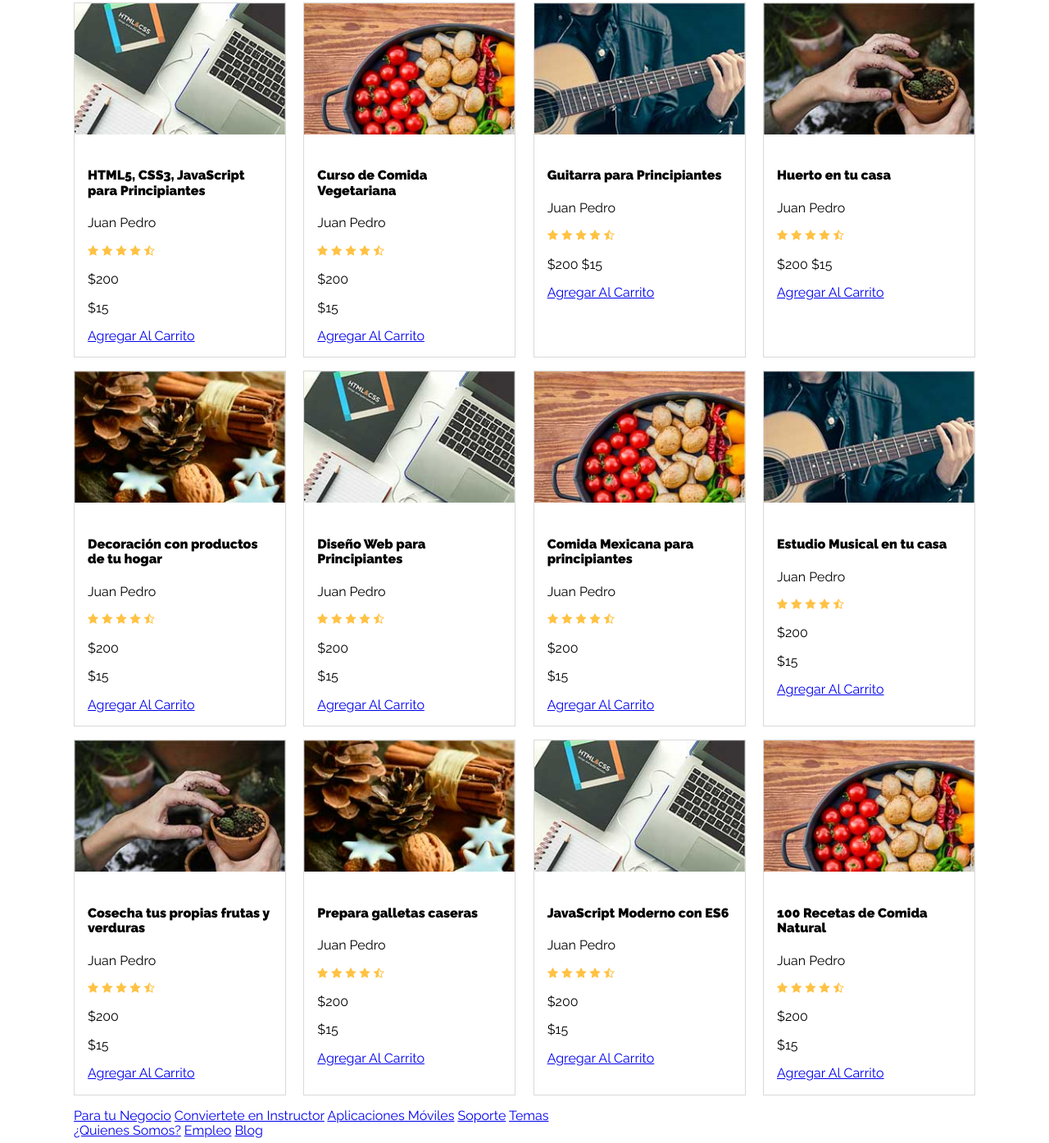
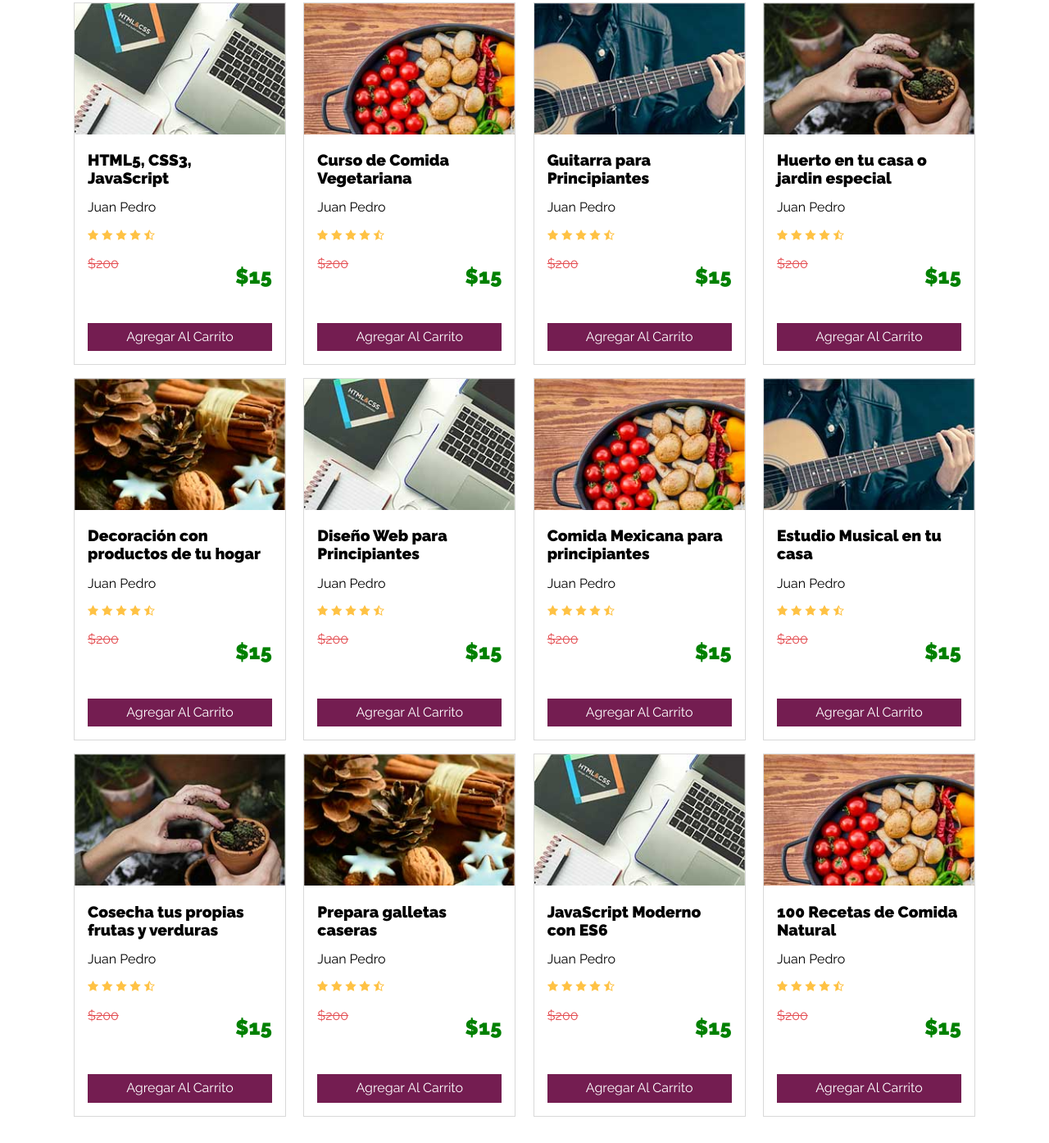
Before and after one commit to HeyItsM3/wk-website, a website: page index.html in a window 1280 px wide. Shown: the part 648-2042 px from the top of the page at 82% size. Drawn offline with nearby package versions, Linux system fonts and the light colour scheme.

Commit message:
Ultimos cambios

```diff
--- a/index.html
+++ b/index.html
@@ -74,7 +74,7 @@
         <div class="curso">
             <img class="imagen-curso" src="img/curso1.jpg">
             <div class="info-curso">
-                <h4>HTML5, CSS3, JavaScript para Principiantes</h4>
+                <h4>HTML5, CSS3, JavaScript</h4>
                 <p>Juan Pedro</p>
                 <img src="img/estrellas.png">
                 <div class="precio">
@@ -84,6 +84,7 @@
                 <a href="#" class="boton" data-id="1">Agregar Al Carrito</a>
             </div>
         </div> <!--.curso-->
+
         <div class="curso">
             <img class="imagen-curso" src="img/curso2.jpg">
             <div class="info-curso">
@@ -97,26 +98,35 @@
                 <a href="#" class="boton" data-id="2">Agregar Al Carrito</a>
             </div>
         </div><!--.curso-->
+
         <div class="curso">
             <img class="imagen-curso" src="img/curso3.jpg">
             <div class="info-curso">
                 <h4>Guitarra para Principiantes</h4>
                 <p>Juan Pedro</p>
                 <img src="img/estrellas.png">
-                <p class="precio">$200 <span>$15</span></p>
+                <div class="precio">
+                    <p class="regular">$200</p>
+                    <p class="oferta">$15</p>
+                </div>
                 <a href="#" class="boton" data-id="3">Agregar Al Carrito</a>
             </div>
         </div> <!--.curso-->
+
         <div class="curso">
             <img class="imagen-curso" src="img/curso4.jpg">
             <div class="info-curso">
-                <h4>Huerto en tu casa</h4>
+                <h4>Huerto en tu casa o jardin especial</h4>
                 <p>Juan Pedro</p>
                 <img src="img/estrellas.png">
-                <p class="precio">$200 <span>$15</span></p>
+                <div class="precio">
+                    <p class="regular">$200</p>
+                    <p class="oferta">$15</p>
+                </div>
                 <a href="#" class="boton" data-id="4">Agregar Al Carrito</a>
             </div>
         </div> <!--.curso-->
+
         <div class="curso">
             <img class="imagen-curso" src="img/curso5.jpg">
             <div class="info-curso">
@@ -130,6 +140,7 @@
                 <a href="#" class="boton" data-id="5">Agregar Al Carrito</a>
             </div>
         </div> <!--.curso-->
+
         <div class="curso">
             <img class="imagen-curso" src="img/curso1.jpg">
             <div class="info-curso">
--- /dev/null
+++ b/scss/_custom.scss
@@ -0,0 +1,226 @@
+@import 'variables';
+@import 'mixins';
+
+html {
+    @include box-sizing(border-box);
+}
+
+*,
+*:after,
+*:before {
+    @include box-sizing(inherit);
+}
+
+body {
+    font-family: $fuente_principal;
+}
+
+.contenedor {
+    max-width: 1100px;
+    margin: 0 auto;
+}
+
+.oculto {
+    display: none;
+}
+
+.centrado {
+    text-align: center;
+    text-transform: uppercase;
+}
+
+.header {
+    display: flex;
+    justify-content: space-between;
+    align-items: center;
+
+    .logo {
+        padding: 1.4rem 0;
+    }
+}
+
+
+.carrito-compras {
+    position: relative;
+    &:hover .contenido{
+        display: block;
+        position: absolute;
+        right: 0;
+        background-color: $gris;
+        padding: 1rem;
+        max-width: 500px;
+
+        image {
+            max-width: 150px;
+        }
+
+        .boton {
+            @include boton($principal);
+        }
+    }
+}
+
+.hero {
+    min-height: 24rem;
+    background-size: cover;
+    color: $blanco;
+    display: flex;
+    align-items: center;
+    @include background-image('../img/hero.jpg');
+
+    .contenido-hero {
+        flex: 1;
+
+        h2 {
+            font-weight: 400;
+            font-size: 2.4rem;
+        }
+
+        p {
+            font-size: 1.2rem;
+        }
+
+        form {
+            position: relative;
+
+            @include tablet () {
+                width: 40%;
+            }
+
+            input[type='submit']{
+                background-color: $blanco;
+                position: absolute;
+                right: 0;
+                top: 1px;
+                @include background-image('../img/lupa.png');
+                width: 2.8rem;
+                height: 2.89rem;
+                display: block;
+                text-indent: -9999px;
+                border: none;
+                cursor: pointer;
+            }
+
+            input[type='text']{
+                width: 100%;
+                height: 3rem;
+            }
+        }
+    }
+}
+
+.barra {
+    min-height: 6rem;
+    padding: 1rem;
+    @include gradiente($secundario, $terciario);
+    color: $blanco;
+    display: flex;
+    align-items: center;
+
+    .iconos {
+        display: flex;
+        flex-direction: column;
+        flex: 1;
+        @include desktop() {
+            flex-direction: row;
+        }
+        .icono {
+            flex: 1;
+            background-position: 5% center!important;
+
+            @include tablet {
+                background-position: 20% center!important;
+            }
+
+            @include desktop {
+                background-position: left center!important;
+            }
+
+            background-size: 2.5rem;
+            text-align: center;
+            &.icono1 {
+                @include background-image('../img/icono1.png');
+            }
+
+            &.icono2 {
+                @include background-image('../img/icono2.png');
+            }
+
+            &.icono3 {
+                @include background-image('../img/icono3.png');
+            }
+        }
+    }
+}
+
+.cursos {
+    display: flex;
+    flex-wrap: wrap;
+    justify-content: space-between;
+    align-items: flex-start;
+
+    .curso {
+
+        .imagen-curso {
+            width: 100%;
+        }
+
+        flex: 0 1 calc(50% - 1rem);
+        border: 1px solid darken($gris, 10);
+        margin-bottom: 1rem;
+
+        @include tablet() {
+            flex: 0 1 calc(33% - 1rem);
+        }
+
+        @include desktop() {
+            flex: 0 1 calc(25% - 1rem);
+        }
+    }
+}
+
+.info-curso {
+    padding: 1rem;
+
+    h4 {
+        margin: 0;
+        font-size: 1.2rem;
+    }
+
+    .precio {
+        display: flex;
+        justify-content: space-between;
+
+        .regular {
+            text-decoration: line-through;
+            color: $terciario;
+        }
+
+        .oferta {
+            font-size: 1.6rem;
+            font-weight: 700;
+            color: green;
+        }
+    }
+    .boton {
+        @include boton($secundario)
+    }
+}
+
+.footer {
+    border: 1px solid darken($gris, 10);
+    margin-top: 1rem;
+    padding-top: 2rem;
+
+    .contenedor-footer {
+        display: flex;
+        flex-direction: column;
+        @include telefono() {
+            flex-direction: row;
+        }
+    }
+}
+
+.menu {
+    @include menus();
+}
--- a/scss/mixins.scss
+++ b/scss/_mixins.scss
@@ -44,3 +44,23 @@
         @content;
     }
 }
+
+/* Menus de navegación */
+
+@mixin  menus {
+    display: flex;
+    flex-direction: column;
+    margin-bottom: 1rem;
+    flex: 1;
+
+    @include desktop() {
+        flex: 0 1 calc(30% - 1rem);
+    }
+
+    a {
+        color: $negro;
+        font-weight: 500;
+        text-decoration: none;
+        margin-bottom: .5rem;
+    }
+}
--- a/scss/_variables.scss
+++ b/scss/_variables.scss
@@ -16,6 +16,8 @@ $gris: #f2f2f2;
 
 $blanco: #ffffff;
 
+$negro: #000000;
+
 /* Media Queries Variables*/
 
 $telefono: 480px;
--- a/scss/app.scss
+++ b/scss/app.scss
@@ -1,182 +1,3 @@
 @import 'variables';
 @import 'mixins';
-
-html {
-    @include box-sizing(border-box);
-}
-
-*,
-*:after,
-*:before {
-    @include box-sizing(inherit);
-}
-
-body {
-    font-family: $fuente_principal;
-}
-
-.contenedor {
-    max-width: 1100px;
-    margin: 0 auto;
-}
-
-.oculto {
-    display: none;
-}
-
-.centrado {
-    text-align: center;
-}
-
-.header {
-    display: flex;
-    justify-content: space-between;
-    align-items: center;
-
-    .logo {
-        padding: 1.4rem 0;
-    }
-}
-
-
-.carrito-compras {
-    position: relative;
-    &:hover .contenido{
-        display: block;
-        position: absolute;
-        right: 0;
-        background-color: $gris;
-        padding: 1rem;
-        max-width: 400px;
-
-        image {
-            max-width: 150px;
-        }
-
-        .boton {
-            @include boton($principal);
-        }
-    }
-}
-
-.hero {
-    min-height: 24rem;
-    background-size: cover;
-    color: $blanco;
-    display: flex;
-    align-items: center;
-    @include background-image('../img/hero.jpg');
-
-    .contenido-hero {
-        flex: 1;
-
-        h2 {
-            font-weight: 400;
-            font-size: 2.4rem;
-        }
-
-        p {
-            font-size: 1.2rem;
-        }
-
-        form {
-            position: relative;
-
-            @include tablet () {
-                width: 40%;
-            }
-
-            input[type='submit']{
-                background-color: $blanco;
-                position: absolute;
-                right: 0;
-                top: 1px;
-                @include background-image('../img/lupa.png');
-                width: 2.8rem;
-                height: 2.89rem;
-                display: block;
-                text-indent: -9999px;
-                border: none;
-                cursor: pointer;
-            }
-
-            input[type='text']{
-                width: 100%;
-                height: 3rem;
-            }
-        }
-    }
-}
-
-.barra {
-    min-height: 6rem;
-    padding: 1rem;
-    @include gradiente($secundario, $terciario);
-    color: $blanco;
-    display: flex;
-    align-items: center;
-
-    .iconos {
-        display: flex;
-        flex-direction: column;
-        flex: 1;
-        @include desktop() {
-            flex-direction: row;
-        }
-        .icono {
-            flex: 1;
-            background-position: 5% center!important;
-
-            @include tablet {
-                background-position: 20% center!important;
-            }
-
-            @include desktop {
-                background-position: left center!important;
-            }
-
-            background-size: 2.5rem;
-            text-align: center;
-            &.icono1 {
-                @include background-image('../img/icono1.png');
-            }
-
-            &.icono2 {
-                @include background-image('../img/icono2.png');
-            }
-
-            &.icono3 {
-                @include background-image('../img/icono3.png');
-            }
-        }
-    }
-}
-
-.cursos {
-    display: flex;
-    flex-wrap: wrap;
-    justify-content: space-between;
-
-    .curso {
-
-        .imagen-curso {
-            width: 100%;
-        }
-
-        flex: 0 1 calc(50% - 1rem);
-        border: 1px solid darken($gris, 10);
-        margin-bottom: 1rem;
-
-        @include tablet() {
-            flex: 0 1 calc(33% - 1rem);
-        }
-
-        @include desktop() {
-            flex: 0 1 calc(25% - 1rem);
-        }
-
-        .info-curso {
-            padding: 1rem;
-        }
-    }
-}
+@import 'custom';
```
Also changed, not shown: css/app.css.
